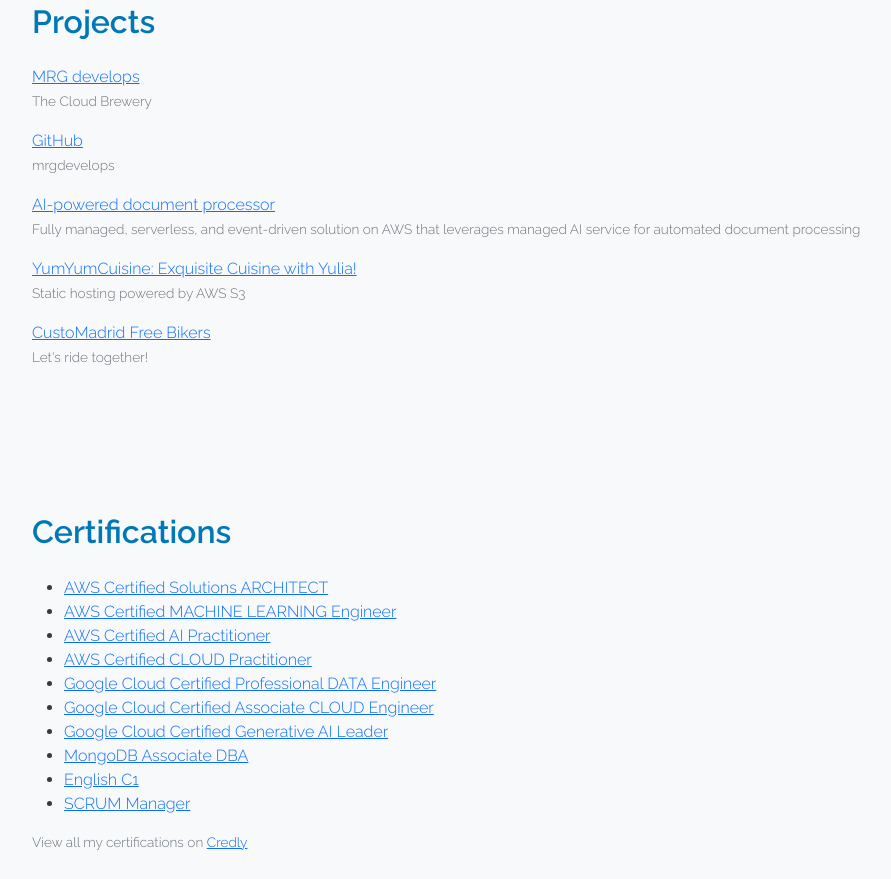
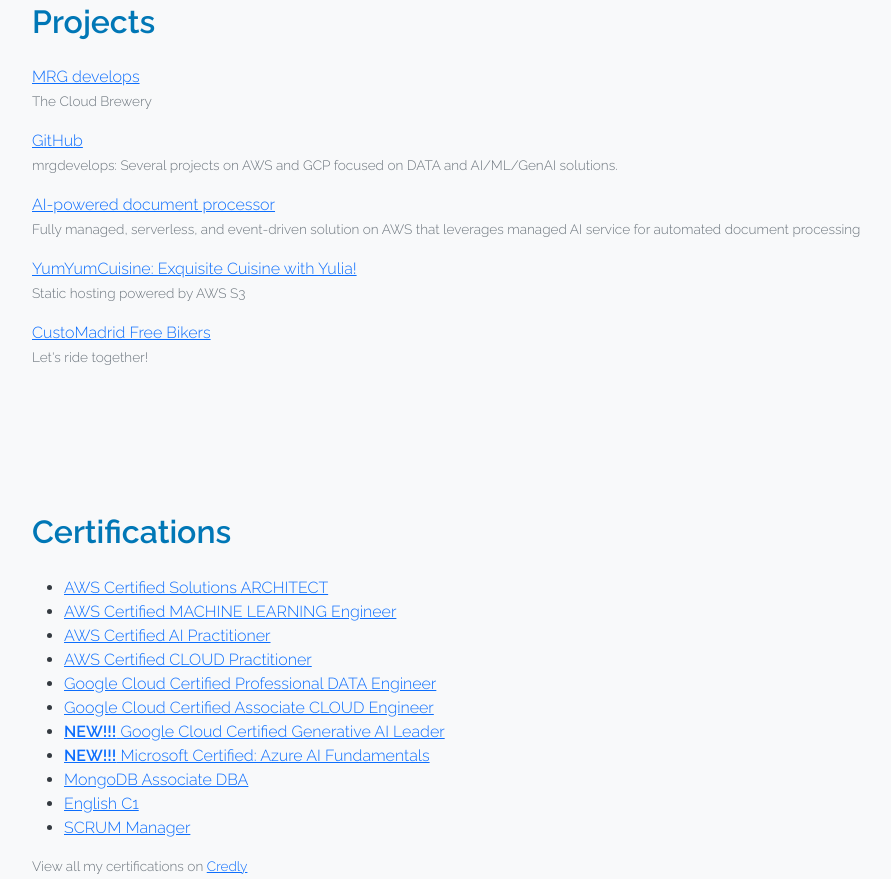
Before and after one commit to mrgdevelops/Architecting_on_AWS, a plain HTML site: page p1-mikhailretinski_com/index.html in a window 1280 px wide. Shown: the part 1282-2161 px from the top of the page, without its empty margins (66-957 px from the left). Drawn offline with nearby package versions, Linux system fonts and the light colour scheme.

Commit message:
New certifications added plus minor changes

```diff
--- a/p1-mikhailretinski_com/index.html
+++ b/p1-mikhailretinski_com/index.html
@@ -4,7 +4,7 @@
   <meta charset="UTF-8" />
   <meta name="viewport" content="width=device-width, initial-scale=1.0" />
   <meta name="description" content="Mikhail Retinski - Cloud Architect | MRG develops: AWS, GCP, SQL, NoSQL, AI, ML, DevOps, Cloud Solutions, Data Engineering, Automation" />
-  <meta name="keywords" content="AWS, Amazon Web Services, GCP, Google Cloud Certified, SQL, NoSQL, Python, Java, Groovy, MongoDB, Cloud, data, Big Data, Cloud Architecture, Data Engineering, AI, Artificial Intelligence, ML, Machine Learning, GenAI, Automation, DBA, Dev, ETL, ELT, BigQuery, GKE, Kubernetes, SCRUM, Agile, Jira, English, Multilingual, Remote Work, Tech Career" />
+  <meta name="keywords" content="AWS, Amazon Web Services, GCP, Azure, Google Cloud Certified, SQL, NoSQL, Python, Java, Groovy, MongoDB, Cloud, data, Big Data, Cloud Architecture, Data Engineering, AI, Artificial Intelligence, ML, Machine Learning, GenAI, Automation, DBA, Dev, ETL, ELT, BigQuery, GKE, Kubernetes, SCRUM, Agile, Jira, English, Multilingual, Remote Work, Tech Career" />
   <meta name="author" content="Mikhail Retinski - MRG develops" />
   <title>Mikhail Retinski - Cloud Architect | MRG develops</title>
   <link href="https://cdn.jsdelivr.net/npm/bootstrap@5.3.0/dist/css/bootstrap.min.css" rel="stylesheet" />
@@ -110,7 +110,7 @@
     <section id="projects">
       <h2 class="section-title">Projects</h2>
       <p><a href="https://www.mrgdevelops.com/" target="_blank">MRG develops</a><br /><span class="small-note">The Cloud Brewery</span></p>
-      <p><a href="https://github.com/mrgdevelops" target="_blank">GitHub</a><br /><span class="small-note">mrgdevelops</span></p>
+      <p><a href="https://github.com/mrgdevelops" target="_blank">GitHub</a><br /><span class="small-note">mrgdevelops: Several projects on AWS and GCP focused on DATA and AI/ML/GenAI solutions.</span></p>
       <p><a href="https://github.com/mrgdevelops/Architecting_on_AWS/tree/main/p2-document-processor" target="_blank">AI-powered document processor</a><br /><span class="small-note">Fully managed, serverless, and event-driven solution on AWS that leverages managed AI service for automated document processing</span></p>
       <p><a href="https://bit.ly/yumyumcuisine" target="_blank">YumYumCuisine: Exquisite Cuisine with Yulia!</a><br /><span class="small-note">Static hosting powered by AWS S3</span></p>
       <p><a href="https://mikhailretinski.com/customadrid/" target="_blank">CustoMadrid Free Bikers</a><br /><span class="small-note">Let's ride together!</span></p>
@@ -125,7 +125,8 @@
 		<li><a href="https://www.credly.com/badges/81ce2e49-dc29-437a-b2c5-01ece4933d65">AWS Certified CLOUD Practitioner</a></li>
         <li><a href="https://www.credly.com/badges/e4f87fcb-ab13-45e5-a545-a770ef56e006">Google Cloud Certified Professional DATA Engineer</a></li>
         <li><a href="https://www.credly.com/badges/e5795cfd-4384-4241-961f-0bb373abdc29">Google Cloud Certified Associate CLOUD Engineer</a></li>
-		<li><a href="https://www.credly.com/badges/d550c4a1-d534-494a-b3bd-76a9f389662e/public_url">Google Cloud Certified Generative AI Leader</a></li>
+		<li><a href="https://www.credly.com/badges/d550c4a1-d534-494a-b3bd-76a9f389662e/public_url"><strong>NEW!!!</strong> Google Cloud Certified Generative AI Leader</a></li>
+		<li><a href="https://learn.microsoft.com/en-us/users/mikesolo-1989/credentials/3dafcd523607b196"><strong>NEW!!!</strong> Microsoft Certified: Azure AI Fundamentals</a></li>
         <li><a href="https://www.credly.com/badges/09150ac3-5c64-40e7-8fbc-1bd19887f002">MongoDB Associate DBA</a></li>
         <li><a href="https://www.educa2.madrid.org/web/eoimostoles">English C1</a></li>
         <li><a href="https://scrummanager.com/website/c/profile/member.php?id=40059">SCRUM Manager</a></li>
@@ -174,7 +175,7 @@
 
   <footer>
     <p>&copy; 2025 MRG develops — Mikhail Retinski</p>
-    <p class="small-note">#AWS #AmazonWebServices #GCP #GoogleCloudCertified #SQL #NoSQL #Python #Java #Groovy #MongoDB #Cloud #data #BigData #CloudArchitecture #DataEngineering #AI #ML #GenAI #Automation #DBA #Dev #ETL #ELT #BigQuery #GKE #Kubernetes #SCRUM #Agile #Jira #English #Multilingual #RemoteWork #TechCareer</p>
+    <p class="small-note">#AWS #AmazonWebServices #GCP #GoogleCloudCertified #Azure #Microsoft #SQL #NoSQL #Python #Java #Groovy #MongoDB #Cloud #data #BigData #CloudArchitecture #DataEngineering #AI #ML #GenAI #Automation #DBA #Dev #ETL #ELT #BigQuery #GKE #Kubernetes #SCRUM #Agile #Jira #English #Multilingual #RemoteWork #TechCareer</p>
   </footer>
 
   <script src="https://cdn.jsdelivr.net/npm/bootstrap@5.3.0/dist/js/bootstrap.bundle.min.js"></script>
```
